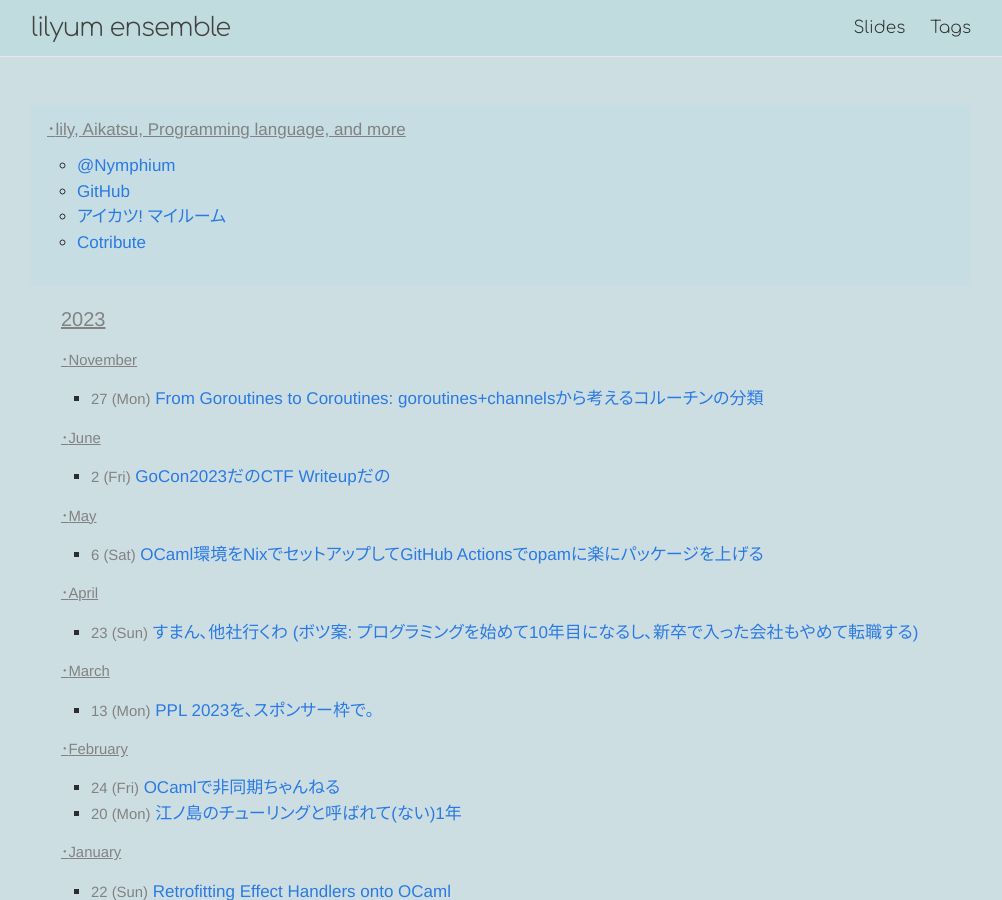
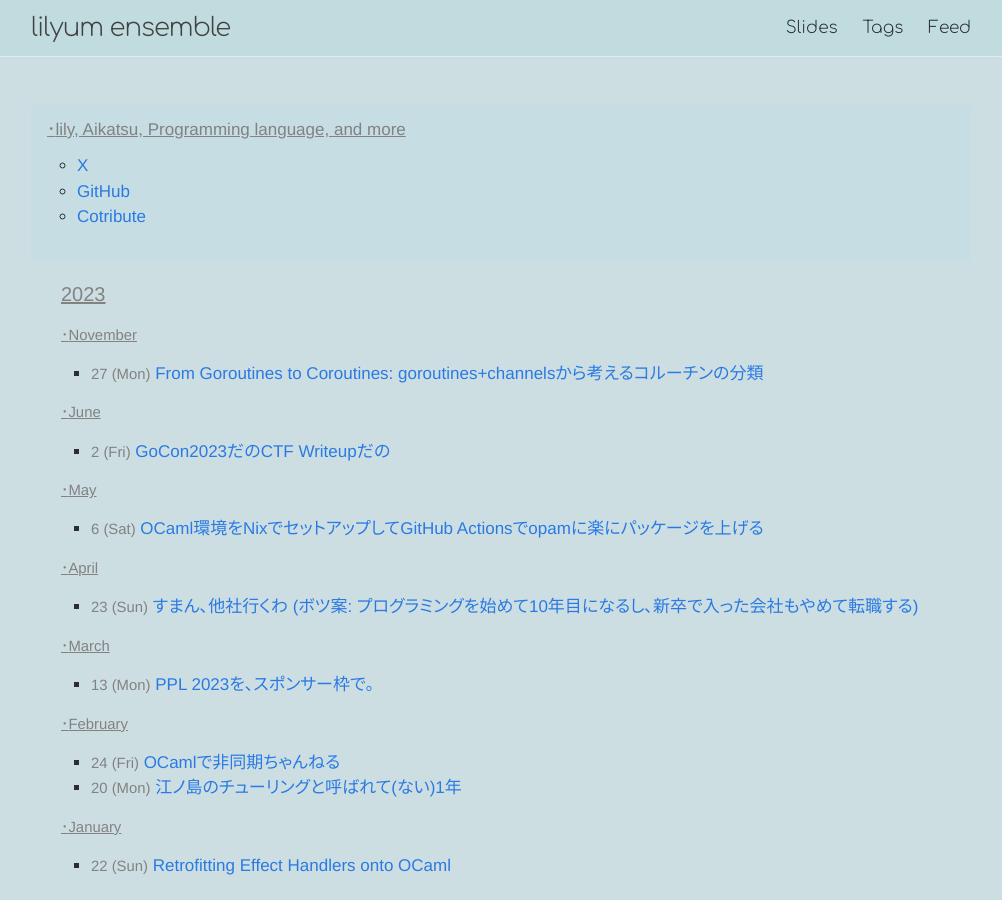
Before and after one commit to Nymphium/nymphium.github.io, a Jekyll site: the page built from index.html, in a window 1280 px wide and 900 px high. Shown: the whole window, without its empty margins (139-1141 px from the left). Built offline with Jekyll 4.4.1, drawn with Linux system fonts in a browser that asks for light colours; some web fonts are replaced.

Commit message:
deploy at 2024-03-17 23:05:06 +0900

```diff
--- a/_includes/header.html
+++ b/_includes/header.html
@@ -8,6 +8,7 @@
             <a class="page-link" href="{{ my_page.url | prepend: site.baseurl }}">{{ my_page.title }}</a>
               {%- endif -%}
             {%- endfor %}
+            <a class="page-link" href="{{ my_page.url | prepend: "/feed.xml"" }}">Feed</a>
           </div>
         </nav>
       </div>
--- a/index.html
+++ b/index.html
@@ -21,9 +21,8 @@ keywords: {{site.keywords}}
               <div class="page-header">
                 <h4 style="color: #828282;">{{site.description}}</h4>
                 <ul>
-                  <li class="homecont"><a href="https://twitter.com/Nymphium" target="_blank">@Nymphium</a></li>
+                  <li class="homecont"><a href="https://twitter.com/Nymphium" target="_blank">X</a></li>
                   <li class="homecont"><a href="https://github.com/Nymphium" target="_blank">GitHub</a></li>
-                  <li class="homecont"><a href="https://idolook.aikatsu.com/idolooks/index/nDggu4fmSdESdR83/" target="_blank">アイカツ&#33; マイルーム</a></li>
                   <li class="homecont"><a href="http://www.amazon.co.jp/registry/wishlist/17TF1JSMGF11N" target="_blank">Cotribute</a></li>
                 </ul>
               </div>
```
Also changed, not shown: 1 other file.
